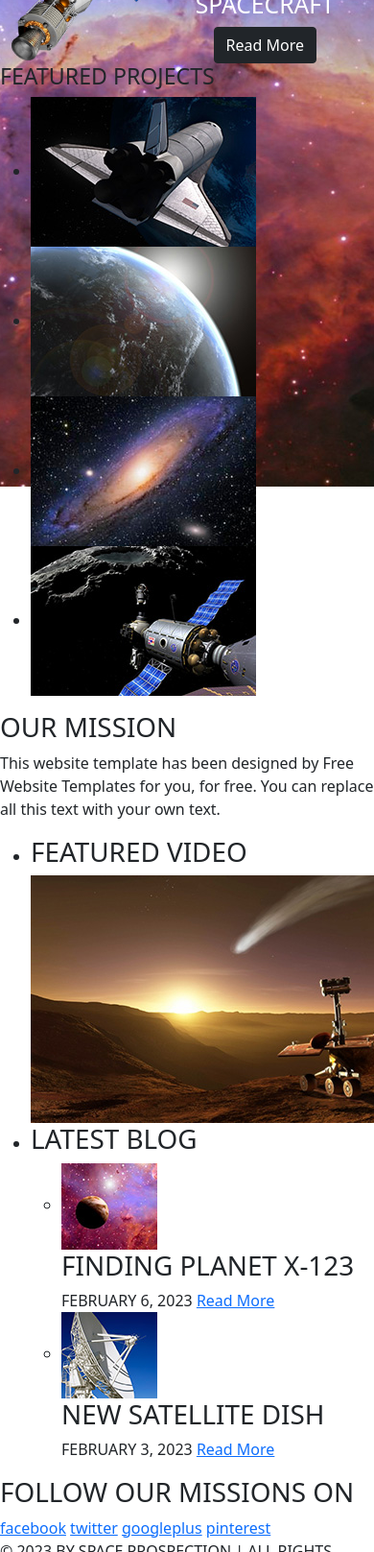
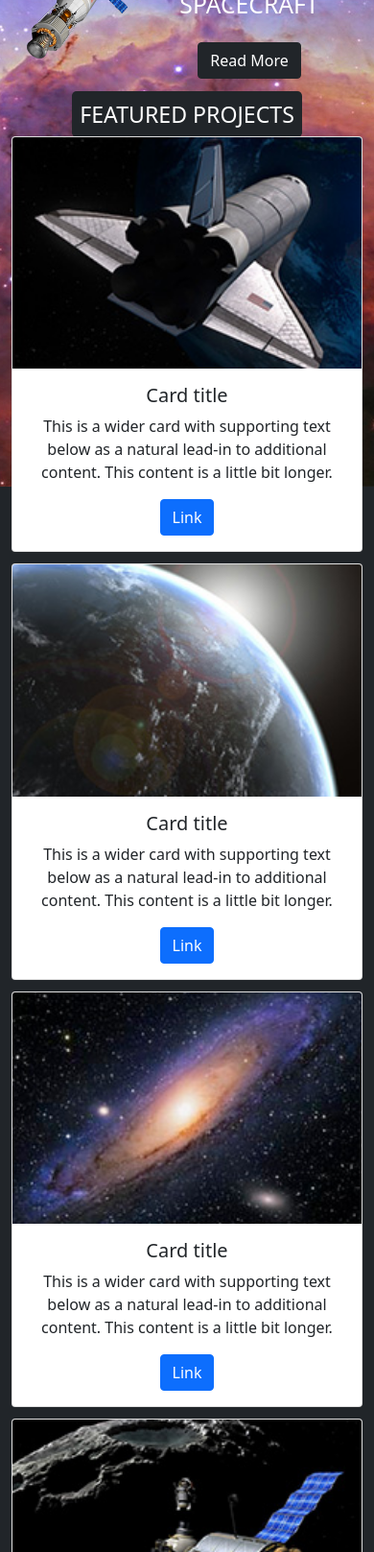
Before and after one commit to MaestreDniel/Soyuz-Bootstrap, a website: page src/index.html in a window 390 px wide. Shown: the part 383-2000 px from the top of the page at 96% size. Drawn offline with nearby package versions, Linux system fonts and the light colour scheme.

Commit message:
Grid hecho, cards, y otros cambios más pequeños

```diff
--- a/src/index.html
+++ b/src/index.html
@@ -7,7 +7,7 @@
     <title>Soyuz Spacecraft</title>
   </head>
 
-  <body class="background-custom">
+  <body class="background-custom bg-dark">
     <div id="page">
 
       <header>
@@ -39,71 +39,119 @@
         </nav>
       </header>
 
-      <div id="body">
+
       <div class="container">
+
         <div class="row align-items-center justify-content-center text-center mt-4">
-            <img class="col-5" src="images/satellite.png" alt="satellite">
+          <img class="col-4" src="images/satellite.png" alt="satellite">
           <div class="col-7 text-white">
             <h1 class="col xxl-font">SOYUZ TMA-M</h1>
             <h2 class="col">SPACECRAFT</h2>
-              <a href="blog.html" class="col btn btn-dark">Read More</a>
+            <a href="blog.html" class="col btn btn-dark m-3">Read More</a>
+          </div>
+        </div>
+
+        <div class="row text-center mt-2">
+          <div class="col-12">
+            <span class="h3 p-2 m-2 text-white bg-dark rounded-3">FEATURED PROJECTS</span>
+          </div>
+
+
+          <div class="card-group mt-2">
+            <div class="card">
+              <a href="projects.html"><img src="images/project-image1.jpg" class="card-img-top" alt="..."></a>
+              <div class="card-body">
+                <h5 class="card-title">Card title</h5>
+                <p class="card-text">This is a wider card with supporting text below as a natural lead-in to additional content. This content is a little bit longer.</p>
+                <a href="projects.html" class="btn btn-primary">Link</a>
+              </div>
+            </div>
+            <div class="card">
+              <a href="projects.html"><img src="images/project-image2.jpg" class="card-img-top" alt="..."></a>
+              <div class="card-body">
+                <h5 class="card-title">Card title</h5>
+                <p class="card-text">This is a wider card with supporting text below as a natural lead-in to additional content. This content is a little bit longer.</p>
+                <a href="projects.html" class="btn btn-primary">Link</a>
+              </div>
+            </div>
+            <div class="card">
+              <a href="projects.html"><img src="images/project-image3.jpg" class="card-img-top" alt="..."></a>
+              <div class="card-body">
+                <h5 class="card-title">Card title</h5>
+                <p class="card-text">This is a wider card with supporting text below as a natural lead-in to additional content. This content is a little bit longer.</p>
+                <a href="projects.html" class="btn btn-primary">Link</a>
+              </div>
+            </div>
+            <div class="card">
+              <a href="projects.html"><img src="images/project-image4.jpg" class="card-img-top" alt="..."></a>
+              <div class="card-body">
+                <h5 class="card-title">Card title</h5>
+                <p class="card-text">This is a wider card with supporting text below as a natural lead-in to additional content. This content is a little bit longer.</p>
+                <a href="projects.html" class="btn btn-primary">Link</a>
               </div>
             </div>
           </div>
-          <h3>FEATURED PROJECTS</h3>
-          <ul>
-            <li>
-              <a href="projects.html"><img src="images/project-image1.jpg" alt=""></a>
-            </li>
-            <li>
-              <a href="projects.html"><img src="images/project-image2.jpg" alt=""></a>
-            </li>
-            <li>
-              <a href="projects.html"><img src="images/project-image3.jpg" alt=""></a>
-            </li>
-            <li>
-              <a href="projects.html"><img src="images/project-image4.jpg" alt=""></a>
-            </li>
-          </ul>
 
-        <div class="body">
-          <div>
-            <h1>OUR MISSION</h1>
-            <p>This website template has been designed by Free Website Templates for you, for free. You can replace all this text with your own text.</p>
+        </div>
+
+        <div class="row justify-content-center text-center m-2">
+          <div class="col-12">
+            <button type="button" class="btn btn-primary" data-bs-toggle="modal" data-bs-target="#exampleModal"><p class="h1">OUR MISSION</p></button>
           </div>
         </div>
 
-        <footer>
-          <ul>
-            <li>
+
+        <div class="modal fade" id="exampleModal" tabindex="-1" aria-labelledby="exampleModalLabel" aria-hidden="true">
+          <div class="modal-dialog">
+            <div class="modal-content">
+              <div class="modal-header">
+                <h5 class="modal-title" id="exampleModalLabel">About our missions!</h5>
+                <button type="button" class="btn-close" data-bs-dismiss="modal" aria-label="Close"></button>
+              </div>
+              <div class="modal-body">
+                This website template has been designed by Free Website Templates for you, for free. You can replace all this text with your own text.
+              </div>
+              <div class="modal-footer">
+                <button type="button" class="btn btn-primary" data-bs-dismiss="modal">Ok</button>
+              </div>
+            </div>
+          </div>
+        </div>
+
+        <footer class="row text-white bg-black">
+          <div class="row">
+            <div class="col-6">
               <h1>FEATURED VIDEO</h1>
               <a href="blog.html"><img src="images/mars-rover.jpg" alt=""><span></span></a>
-            </li>
-            <li>
+            </div>
+            <div class="col-6">
               <h1>LATEST BLOG</h1>
-              <ul>
-                <li>
-                  <a href="blog.html"><img src="images/finding-planet.jpg" alt=""></a>
-                  <h1>FINDING PLANET X-123</h1>
-                  <span>FEBRUARY 6, 2023</span>
-                  <a href="blog.html" class="more">Read More</a>
-                </li>
-                <li>
-                  <a href="blog.html"><img src="images/new-satellitedish.jpg" alt=""></a>
-                  <h1>NEW SATELLITE DISH</h1>
-                  <span>FEBRUARY 3, 2023</span>
-                  <a href="blog.html" class="more">Read More</a>
-                </li>
-              </ul>
-            </li>
-          </ul>
+              <div class="d-flex flex-row">
+                <div class="p-2"><a href="blog.html"><img src="images/finding-planet.jpg" alt=""></a></div>
+                <div class="d-flex flex-column">
+                  <div class="p-2"><h3>FINDING PLANET X-123</h3></div>
+                  <div class="ps-2"><span>FEBRUARY 6, 2023</span></div>
+                  <div class="ps-2 mt-2"><a href="blog.html" class="btn btn-primary">Read more</a></div>
+                </div>
+              </div>
+              <hr>
+              <div class="d-flex flex-row">
+                <div class="p-2"><a href="blog.html"><img src="images/new-satellitedish.jpg" alt=""></a></div>
+                <div class="d-flex flex-column">
+                  <div class="p-2"><h3>NEW SATELLITE DISH</h3></div>
+                  <div class="ps-2"><span>FEBRUARY 3, 2023</span></div>
+                  <div class="ps-2 mt-2"><a href="blog.html" class="btn btn-primary">Read more</a></div>
+                </div>
+              </div>
+            </div>
+          </div>
         </footer>
-      </div>
 
-      <footer>
+
+        <footer class="row text-white bg-black">
           <div class="connect">
             <div>
-            <h1>FOLLOW OUR  MISSIONS ON</h1>
+              <h1>FOLLOW OUR MISSIONS ON</h1>
               <div>
                 <a href="http://freewebsitetemplates.com/go/facebook/" class="facebook">facebook</a>
                 <a href="http://freewebsitetemplates.com/go/twitter/" class="twitter">twitter</a>
@@ -121,7 +169,9 @@
 
       </div>
 
+    </div>
+
     <script src="https://cdn.jsdelivr.net/npm/bootstrap@5.1.3/dist/js/bootstrap.bundle.min.js" integrity="sha384-ka7Sk0Gln4gmtz2MlQnikT1wXgYsOg+OMhuP+IlRH9sENBO0LRn5q+8nbTov4+1p" crossorigin="anonymous"></script>
-
+    <script src="js/script.js"></script>
   </body>
 </html>
--- a/src/js/script.js
+++ b/src/js/script.js
@@ -1 +1,4 @@
-console.log("Estructura de proyecto");
+var popoverTriggerList = [].slice.call(document.querySelectorAll('[data-bs-toggle="popover"]'))
+var popoverList = popoverTriggerList.map(function (popoverTriggerEl) {
+  return new bootstrap.Popover(popoverTriggerEl)
+})
```
Lines whose indentation alone changed are shown as unchanged.
